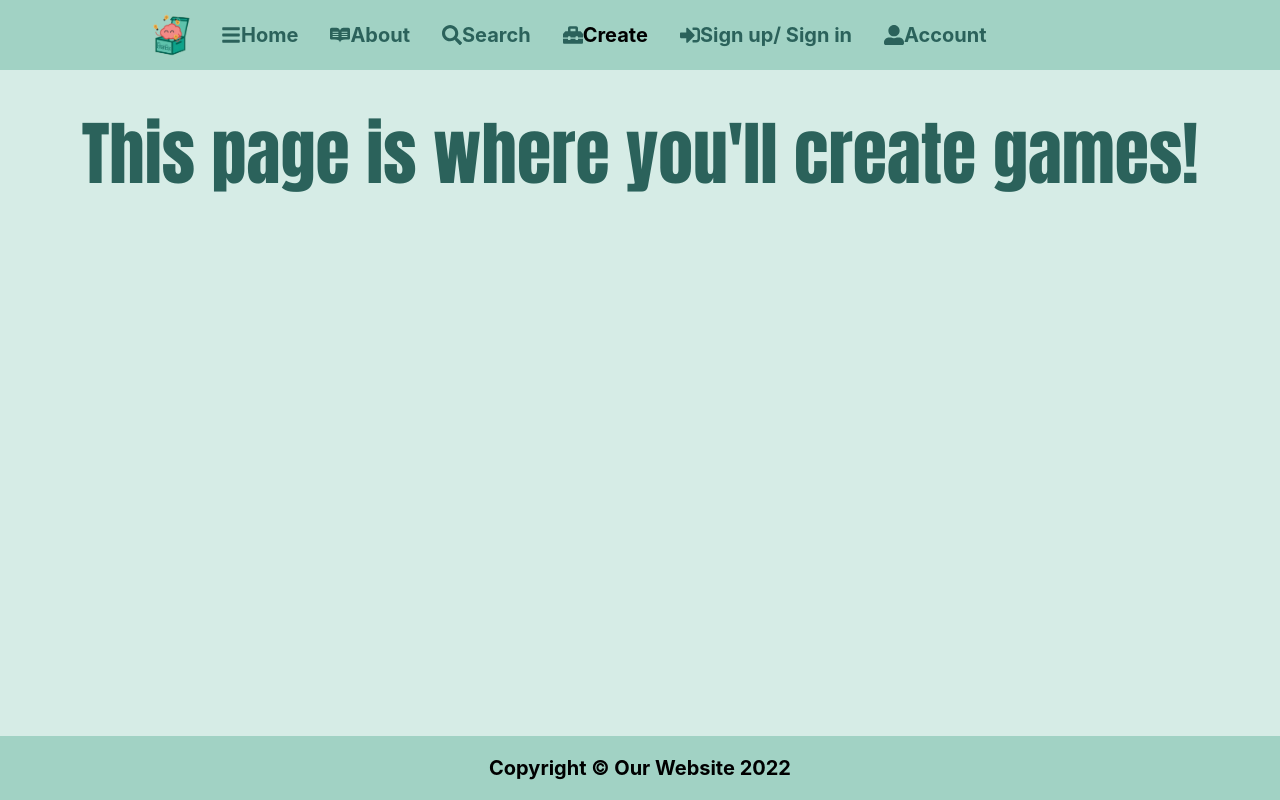
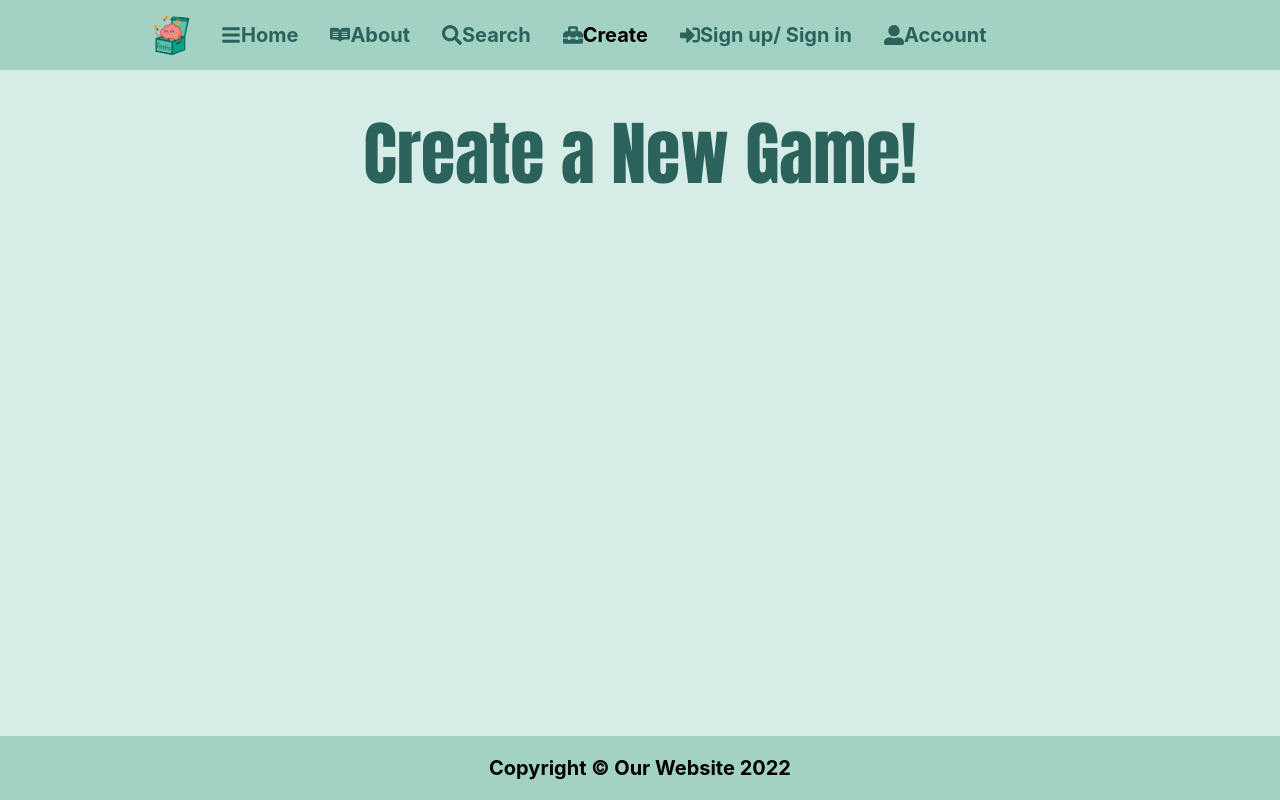
Before and after one commit to haydenjones7/react-website, a React (Create React App) app: page /create in a window 1280 px wide. Built offline with nearby package versions, Linux system fonts and the light colour scheme; the HTML template or start-up script is replaced by a standard one.

Commit message:
changed font families

```diff
--- a/src/components/Footer/footer.css
+++ b/src/components/Footer/footer.css
@@ -8,5 +8,6 @@
    width: 100%;
    height: 4rem;
    font-size: 1.25rem;
+   font-family: -apple-system, BlinkMacSystemFont, 'Segoe UI', Roboto, Oxygen, Ubuntu, Cantarell, 'Open Sans', 'Helvetica Neue', sans-serif;
    font-weight: bold;
 }
--- a/src/components/Navbar/NavbarElements.js
+++ b/src/components/Navbar/NavbarElements.js
@@ -13,6 +13,7 @@
    height: 4rem;
    display: flex;
    font-size: 1.25rem;
+   font-family: -apple-system, BlinkMacSystemFont, 'Segoe UI', Roboto, Oxygen, Ubuntu, Cantarell, 'Open Sans', 'Helvetica Neue', sans-serif;
    font-weight: bold;
    justify-content: space-between;
    padding: 0.2rem calc((100vw - 1000px) / 2);
@@ -28,10 +29,10 @@
    height: 2rem;
    cursor: pointer;
    &.active {
-      color:  black;
+      color: black;
    }
    &:hover {
-      background:#eeb7b3;
+      background: #eeb7b3;
    }
 `;
 
--- a/src/pages/create.js
+++ b/src/pages/create.js
@@ -3,7 +3,7 @@
 const Create = () => {
    return (
       <h1>
-         This page is where you'll create games!
+         Create a New Game!
       </h1>
    );
 };
```
